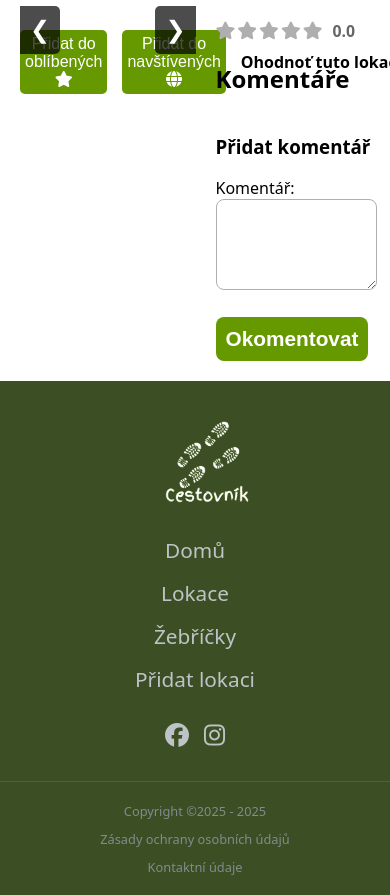
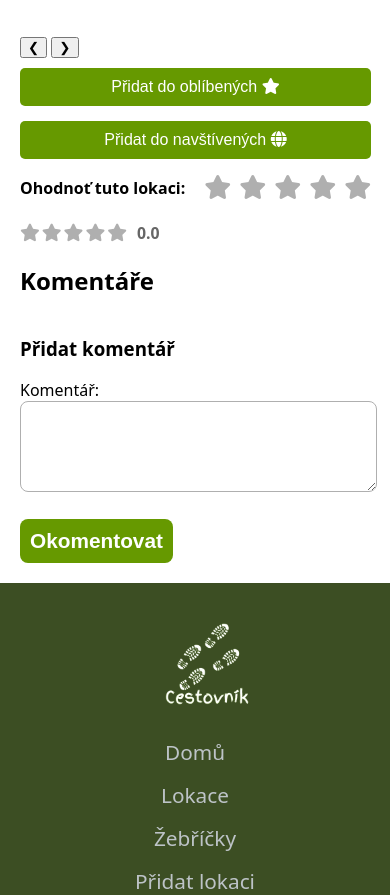
Before and after one commit to endurovojta173/Travel-Diary, a FastAPI app: template templates/location-detail.html in a window 390 px wide; the page is wider, and only the part inside the window is pictured. Shown: the part 148-1043 px from the top of that part. Run offline with FastAPI, Linux system fonts and the light colour scheme; the template is opened without the code that fills it, so the values that code supplies are empty; the visitor is signed in with stand-in values (Sample User, id 1); some libraries are stand-ins or nearby versions.

Commit message:
Add responsive styles and home page slider CSS
Introduces a new slider-home-page.css for home page slider styling and updates slider.css to set slider height to 60vh. Enhances location-detail.css with responsive design for mobile devices and adds hover effects for comment buttons. Refactors edit_location.html to use a container and form classes for improved layout and maintainability.

```diff
--- a/static/css/location-detail.css
+++ b/static/css/location-detail.css
@@ -110,7 +110,10 @@
     cursor: pointer;
     font-weight: bold;
 }
-
+.add-comment-section button:hover{
+    background-color: var(--dark-green-color);
+    transition: background-color 0.2s;
+}
 .comment {
     margin: 5px 0 5px 0;
     padding: 10px;
@@ -162,3 +165,64 @@
     color: var(--dark-green-color);
     transition: color 0.2s;
 }
+
+@media (max-width: 768px) {
+    .container {
+        display: flex;
+        flex-direction: column;
+    }
+    .heading-box {
+        order: -1; /*čím menší, tím výš prvek bude */
+        width: 100%;
+        margin-bottom: 15px;
+    }
+    .float-slider {
+        float: none;
+        width: 100%;
+        margin-right: 0;
+        margin-bottom: 20px;
+    }
+
+
+    .under-slider-buttons {
+        flex-direction: column;
+    }
+
+
+    .under-slider-button {
+        width: 100%;
+        text-align: center;
+        padding: 10px;
+    }
+
+    .comment {
+        grid-template-columns: 1fr;
+        gap: 10px;
+    }
+
+    .comment-info {
+        flex-direction: row;
+        justify-content: space-between;
+        align-items: center;
+        padding-bottom: 5px;
+        margin-bottom: 5px;
+    }
+
+    .comment-author {
+        font-size: 1.2rem;
+    }
+
+    .comment-date {
+        font-size: 0.9rem;
+        color: #666;
+    }
+
+    .heading-box h1 {
+        font-size: 1.8rem;
+        word-break: break-word;
+    }
+
+    .add-comment-section textarea {
+        height: 15vh;
+    }
+}
--- a/static/css/slider.css
+++ b/static/css/slider-home-page.css
@@ -2,7 +2,7 @@
 .simple-slider {
     position: relative;
     width: 100%;
-    height: 100%;
+    height: 60vh;
 }
 
 .slide {
```
Also changed, not shown: templates/edit_location.html (+13 -14 lines), 1 other file.
